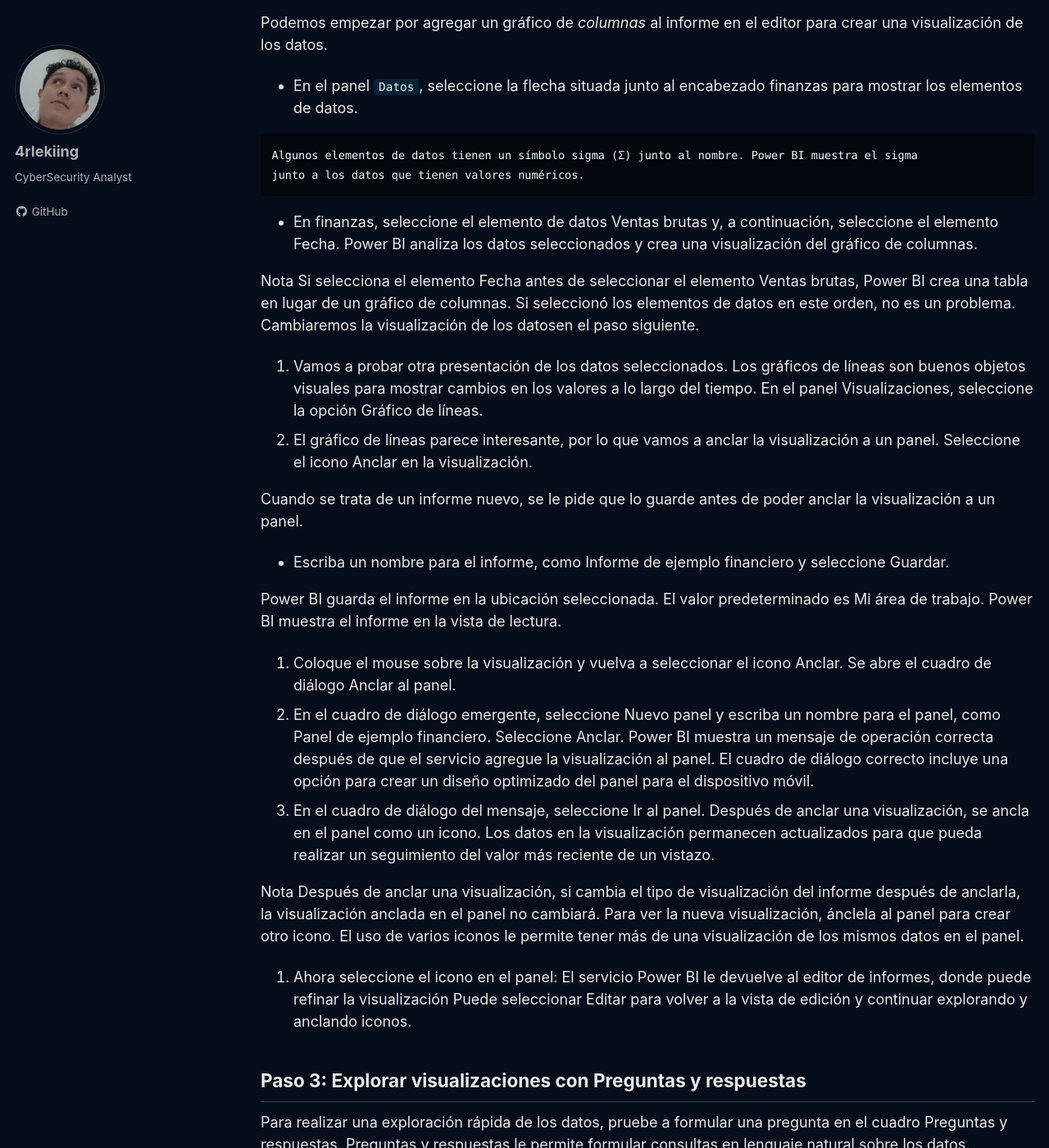
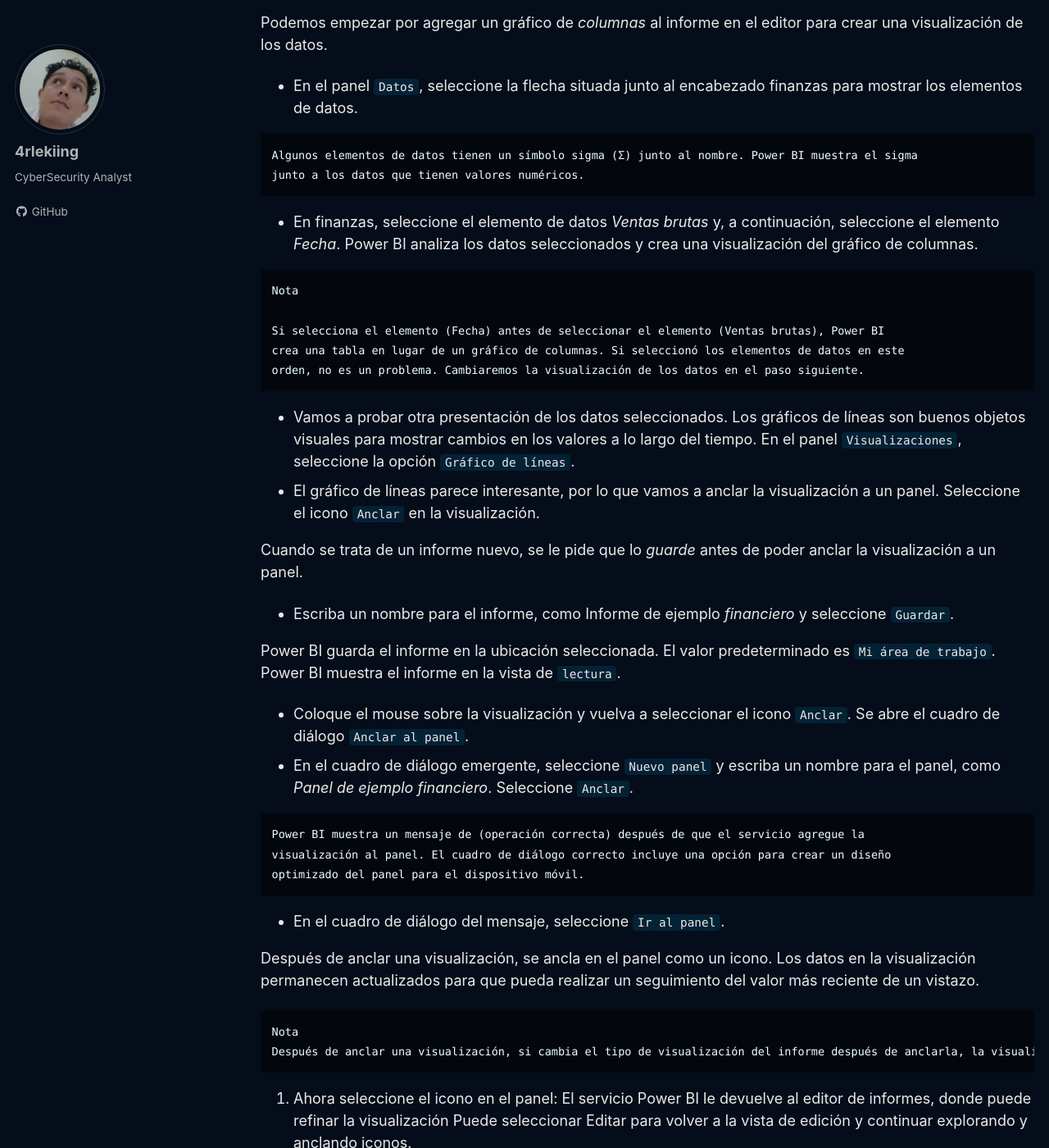
Before and after one commit to 4rleking/powerbi.github.io, a Jekyll site: the page built from _posts/2023-08-06-Introduccion_Servicio.md, in a window 1280 px wide and 1400 px high, scrolled down 3719 px. Shown: the whole window at 82% size. Built offline with Jekyll 4.4.1, drawn with Linux system fonts in a browser that asks for light colours; cached includes are drawn as plain includes; a script that is not in the unit is left out; some of the changed text lies outside the part shown.

Commit message:
Update 2023-08-06-Introduccion_Servicio.md

````diff
--- a/_posts/2023-08-06-Introduccion_Servicio.md
+++ b/_posts/2023-08-06-Introduccion_Servicio.md
@@ -110,29 +110,42 @@
 junto a los datos que tienen valores numéricos.
 ```
 
-* En finanzas, seleccione el elemento de datos Ventas brutas y, a continuación, seleccione el elemento Fecha.
-  Power BI analiza los datos seleccionados y crea una visualización del gráfico de columnas.
+* En finanzas, seleccione el elemento de datos *Ventas brutas* y, a continuación, seleccione el elemento *Fecha*. Power BI analiza los datos seleccionados y crea una visualización del gráfico de columnas.
 
+```text
 Nota
-Si selecciona el elemento Fecha antes de seleccionar el elemento Ventas brutas, Power BI crea una tabla en lugar de un gráfico de columnas. Si seleccionó los elementos de datos en este orden, no es un problema. Cambiaremos la visualización de los datosen el paso siguiente.
 
-3. Vamos a probar otra presentación de los datos seleccionados. Los gráficos de líneas son buenos objetos visuales para mostrar cambios en los valores a lo largo del tiempo. En el panel Visualizaciones, seleccione la opción Gráfico de líneas.
-4. El gráfico de líneas parece interesante, por lo que vamos a anclar la visualización a un panel. Seleccione el icono Anclar en la visualización.
+Si selecciona el elemento (Fecha) antes de seleccionar el elemento (Ventas brutas), Power BI
+crea una tabla en lugar de un gráfico de columnas. Si seleccionó los elementos de datos en este
+orden, no es un problema. Cambiaremos la visualización de los datos en el paso siguiente.
+```
 
-Cuando se trata de un informe nuevo, se le pide que lo guarde antes de poder anclar la visualización a un panel.
+* Vamos a probar otra presentación de los datos seleccionados. Los gráficos de líneas son buenos objetos visuales para mostrar cambios en los valores a lo largo del tiempo. En el panel `Visualizaciones`, seleccione la opción `Gráfico de líneas`.
+* El gráfico de líneas parece interesante, por lo que vamos a anclar la visualización a un panel. Seleccione el icono `Anclar` en la visualización.
 
-* Escriba un nombre para el informe, como Informe de ejemplo financiero y seleccione Guardar.
+Cuando se trata de un informe nuevo, se le pide que lo *guarde* antes de poder anclar la visualización a un panel.
 
-Power BI guarda el informe en la ubicación seleccionada. El valor predeterminado es Mi área de trabajo. Power BI muestra el informe en la vista de lectura.
+* Escriba un nombre para el informe, como Informe de ejemplo *financiero* y seleccione `Guardar`.
 
-5. Coloque el mouse sobre la visualización y vuelva a seleccionar el icono Anclar. Se abre el cuadro de diálogo Anclar al panel.
-6. En el cuadro de diálogo emergente, seleccione Nuevo panel y escriba un nombre para el panel, como Panel de ejemplo financiero. Seleccione Anclar.
-  Power BI muestra un mensaje de operación correcta después de que el servicio agregue la visualización al panel. El cuadro de diálogo correcto incluye una opción para crear un diseño optimizado del panel para el dispositivo móvil.
-7. En el cuadro de diálogo del mensaje, seleccione Ir al panel.
-  Después de anclar una visualización, se ancla en el panel como un icono. Los datos en la visualización permanecen actualizados para que pueda realizar un seguimiento del valor más reciente de un vistazo.
+Power BI guarda el informe en la ubicación seleccionada. El valor predeterminado es `Mi área de trabajo`. Power BI muestra el informe en la vista de `lectura`.
 
+* Coloque el mouse sobre la visualización y vuelva a seleccionar el icono `Anclar`. Se abre el cuadro de diálogo `Anclar al panel`.
+* En el cuadro de diálogo emergente, seleccione `Nuevo panel` y escriba un nombre para el panel, como *Panel de ejemplo financiero*. Seleccione `Anclar`.
+
+```text
+Power BI muestra un mensaje de (operación correcta) después de que el servicio agregue la
+visualización al panel. El cuadro de diálogo correcto incluye una opción para crear un diseño
+optimizado del panel para el dispositivo móvil.
+```
+
+* En el cuadro de diálogo del mensaje, seleccione `Ir al panel`.
+
+Después de anclar una visualización, se ancla en el panel como un icono. Los datos en la visualización permanecen actualizados para que pueda realizar un seguimiento del valor más reciente de un vistazo.
+
+```text
 Nota
 Después de anclar una visualización, si cambia el tipo de visualización del informe después de anclarla, la visualización anclada en el panel no cambiará. Para ver la nueva visualización, ánclela al panel para crear otro icono. El uso de varios iconos le permite tener más de una visualización de los mismos datos en el panel.
+```
 
 8. Ahora seleccione el icono en el panel:
   El servicio Power BI le devuelve al editor de informes, donde puede refinar la visualización
````
Also changed, not shown: other parts of _posts/2023-08-06-Introduccion_Servicio.md (+1 -1 lines).
